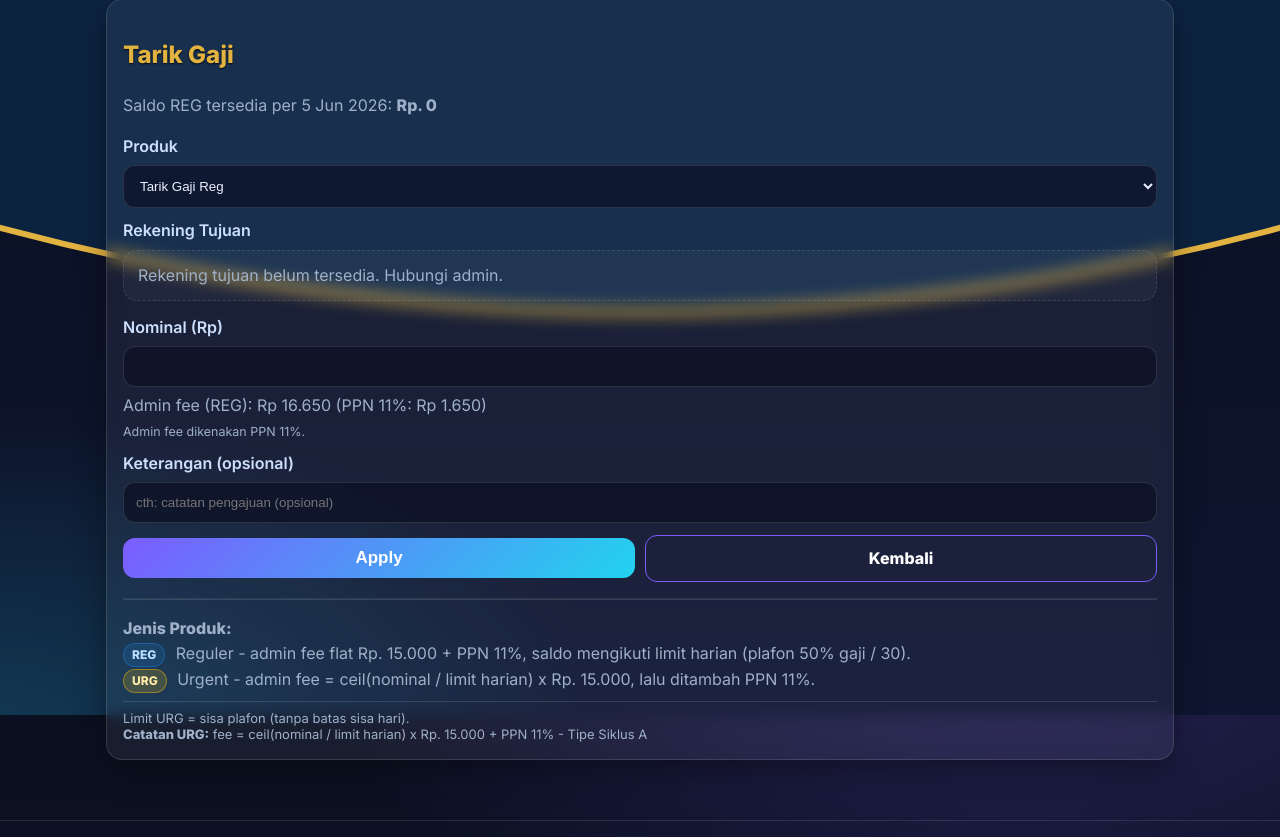
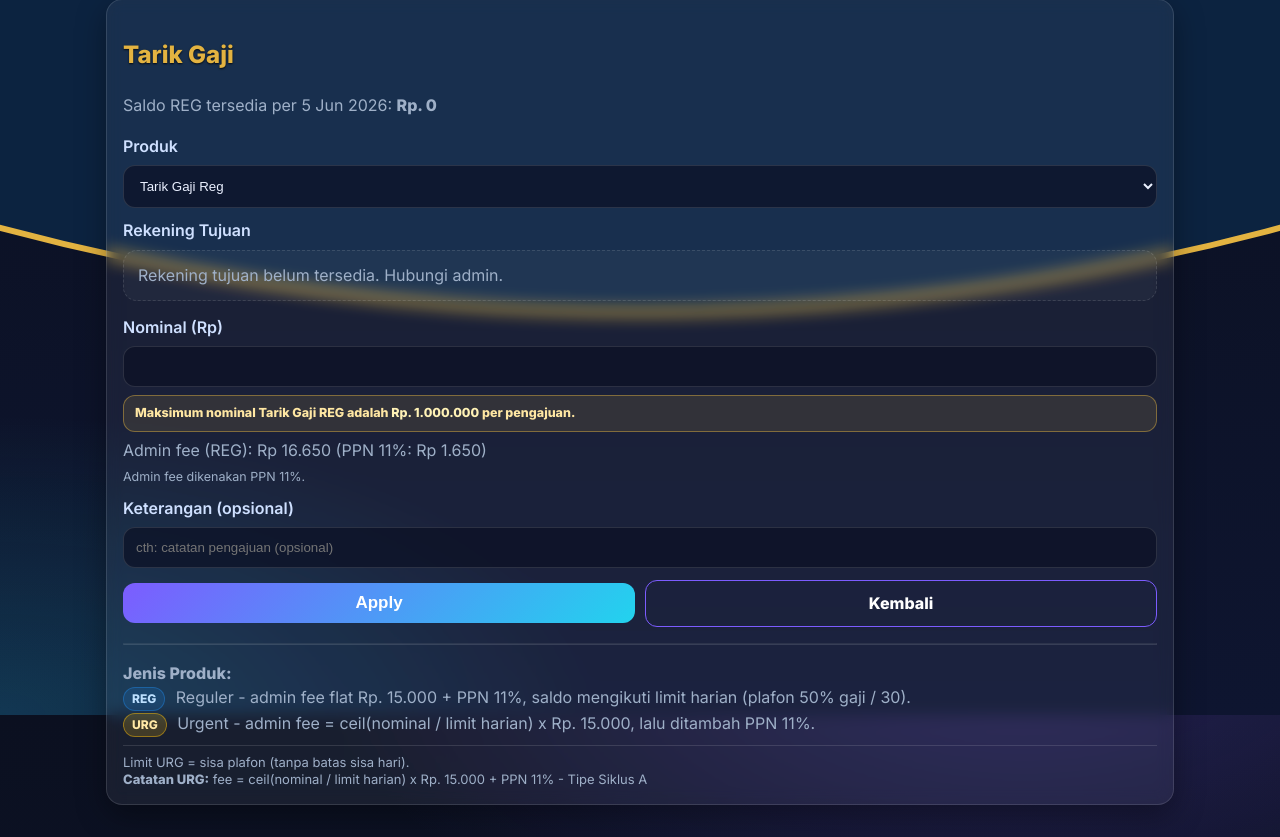
Before and after one commit to ramdaf1f/Gajiku, a Flask app: page /tarik-gaji in a window 1280 px wide. Shown: the part 85-922 px from the top of the page. Run offline with Flask 3, Linux system fonts and the light colour scheme; the visitor is signed in with stand-in values (Sample User, id 1); data comes from the database, SQL or seed files in the repository; data that the repository does not hold is empty.

Commit message:
Limit REG withdrawals

```diff
--- a/app/routes/web.py
+++ b/app/routes/web.py
@@ -141,6 +141,7 @@
 }
 VALID_SIKLUS = tuple(SIKLUS_START_DAY.keys())
 ADMIN_FEE_FLAT_OPTIONS = (15000, 17000)
+REG_WITHDRAWAL_MAX = 1_000_000
 
 def normalize_siklus(value: str, default: str = "A") -> str:
     siklus = (value or default).strip().upper()
@@ -818,6 +819,7 @@
             limits=form_limits,
             ADMIN_FEE=admin_fee_base,
             ADMIN_FEE_PER_DAY=admin_fee_per_day,
+            REG_WITHDRAWAL_MAX=REG_WITHDRAWAL_MAX,
             ppn_enabled=ppn_enabled,
             enabled_products=enabled_products,
             selected_product=product or selected_product,
@@ -907,6 +909,9 @@
         # --- Validasi & fee ---
         if produk == "reg":
             # untuk REG pakai saldo harian (sudah memperhitungkan siklus A/B)
+            if nominal > REG_WITHDRAWAL_MAX:
+                flash(f"Nominal REG maksimal {rupiah_format(REG_WITHDRAWAL_MAX)} per pengajuan.", "error")
+                return render_tarik(at_day, lim_day, selected_product, selected_rekening_key)
             if nominal > lim_day["saldo"]:
                 flash(f"Permintaan melebihi limit plafon harian. Sisa hari ini: {rupiah_format(lim_day['saldo'])}.", "error")
                 return render_tarik(at_day, lim_day, selected_product, selected_rekening_key)
--- /dev/null
+++ b/package.json
@@ -0,0 +1,6 @@
+{
+  "scripts": {
+    "dev": "python app.py",
+    "start": "python app.py"
+  }
+}
--- a/static/style.css
+++ b/static/style.css
@@ -616,6 +616,26 @@
 .employee-tarik-gaji #btn-ajukan{
   font-size:calc(1em + 1px);
 }
+.reg-limit-notice{
+  display:block;
+  margin-top:8px;
+  padding:9px 11px;
+  border:1px solid rgba(227,179,65,.45);
+  border-radius:12px;
+  background:rgba(227,179,65,.12);
+  color:#ffe7a3;
+  font-size:12.5px;
+  font-weight:700;
+  line-height:1.35;
+}
+.reg-limit-notice b{
+  color:#fff2b6;
+}
+.reg-limit-notice--error{
+  border-color:rgba(239,68,68,.65);
+  background:rgba(239,68,68,.14);
+  color:#ffd7d7;
+}
 .rekening-field{
   margin:10px 0 14px;
 }
@@ -1542,6 +1562,19 @@
 
 body.theme-new .hint-urg { color:#0f1b2d; }
 body.theme-new .hint-urg b { color:#0f1b2d; }
+body.theme-new .reg-limit-notice{
+  background:#fff6d7;
+  border-color:#e3b341;
+  color:#5f4700;
+}
+body.theme-new .reg-limit-notice b{
+  color:#0b1220;
+}
+body.theme-new .reg-limit-notice--error{
+  background:#ffe1e1;
+  border-color:#f19999;
+  color:#7a1f1f;
+}
 .hint-urg b { color:#fff2b6; }
 .urg-footnote{
   display:block;
--- a/templates/tarik_gaji.html
+++ b/templates/tarik_gaji.html
@@ -8,6 +8,7 @@
 {% set ppn_enabled = ppn_enabled if ppn_enabled is defined else true %}
 {% set rekening_options = rekening_options if rekening_options is defined else [] %}
 {% set selected_rekening_key = selected_rekening_key if selected_rekening_key is defined else (rekening_options[0]['key'] if rekening_options else '') %}
+{% set REG_WITHDRAWAL_MAX = REG_WITHDRAWAL_MAX if REG_WITHDRAWAL_MAX is defined else 1000000 %}
 
 <section class="card tarik-gaji-card glass">
   <h2>Tarik Gaji</h2>
@@ -60,6 +61,9 @@
 
     <label>Nominal (Rp)</label>
     <input type="text" name="nominal" id="nominal" inputmode="numeric" oninput="recalcFee()" required>
+    <div class="reg-limit-notice" id="regLimitNotice">
+      Maksimum nominal Tarik Gaji REG adalah <b>{{ REG_WITHDRAWAL_MAX | rupiah }}</b> per pengajuan.
+    </div>
 
     <div class="muted" id="feePreview" style="margin-top:6px;"></div>
     <div class="muted" id="taxHint" style="margin-top:4px;font-size:12.5px;">
@@ -111,6 +115,7 @@
   const HARI_KE_TODAY = {{ limits.hari_ke|int }};
   const SALDO_PLAFON  = Math.max({{ limits.plafon|int }} - TOTAL_SUKSES, 0);
   const ADMIN_FEE_REG = {{ ADMIN_FEE|int }};
+  const REG_WITHDRAWAL_MAX = {{ REG_WITHDRAWAL_MAX|int }};
   const PPN_ENABLED = {{ 'true' if ppn_enabled else 'false' }};
   const PPN_RATE = PPN_ENABLED ? 0.11 : 0;
 
@@ -179,12 +184,23 @@
           : `Admin fee (REG): Rp ${idFormat(feeTaxed.total)} (tanpa PPN)`;
       const hint = document.getElementById('urgHint'); if(hint) hint.style.display = 'none';
     }
+
+    const regNotice = document.getElementById('regLimitNotice');
+    if(regNotice){
+      regNotice.style.display = produk === 'reg' ? 'block' : 'none';
+      regNotice.classList.toggle('reg-limit-notice--error', produk === 'reg' && nominal > REG_WITHDRAWAL_MAX);
+    }
   }
 
   function handleSubmitTarikGaji(form){
     // validasi ringan
     const nominal = sanitizeInt(document.getElementById('nominal').value||0);
+    const produk = document.getElementById('produk')?.value || 'reg';
     if(nominal <= 0){ alert('Nominal wajib > 0'); return false; }
+    if(produk === 'reg' && nominal > REG_WITHDRAWAL_MAX){
+      alert(`Nominal REG maksimal Rp ${idFormat(REG_WITHDRAWAL_MAX)} per pengajuan.`);
+      return false;
+    }
     if(!form.querySelector('input[name="rekening_tujuan_key"]:checked')){
       alert('Pilih rekening tujuan');
       return false;
```
